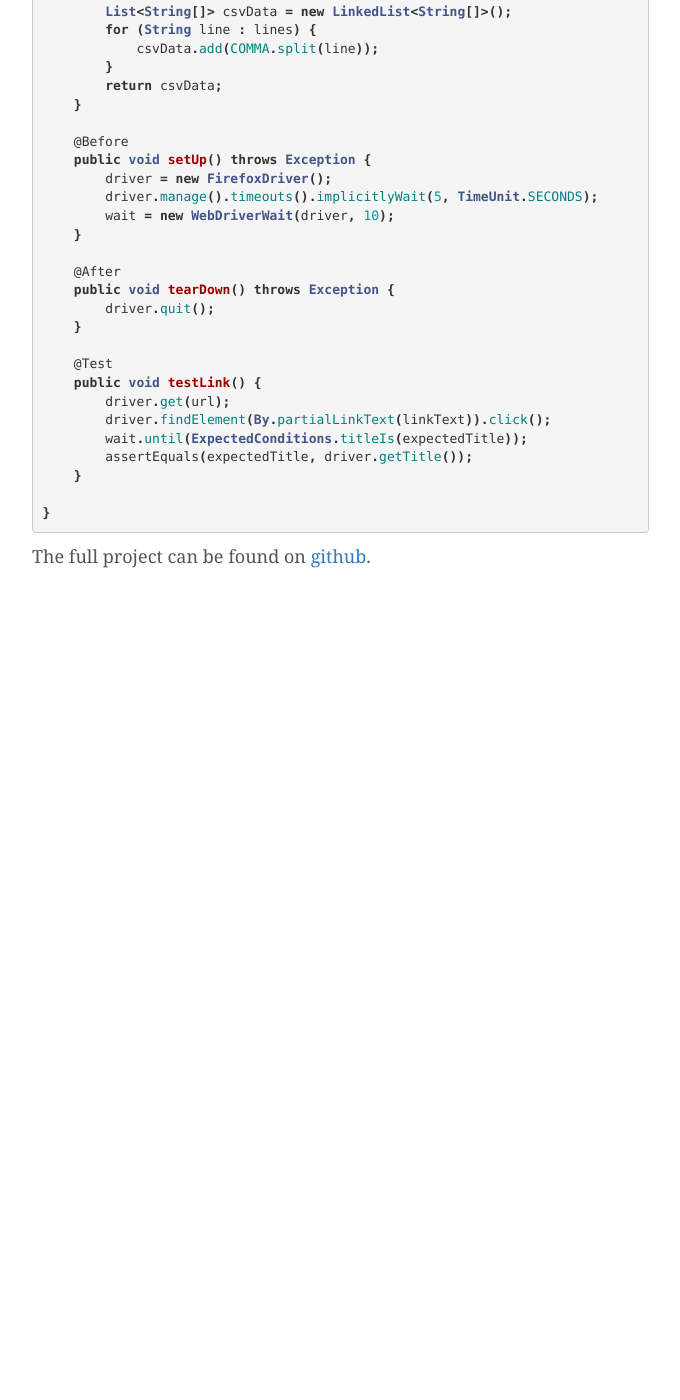
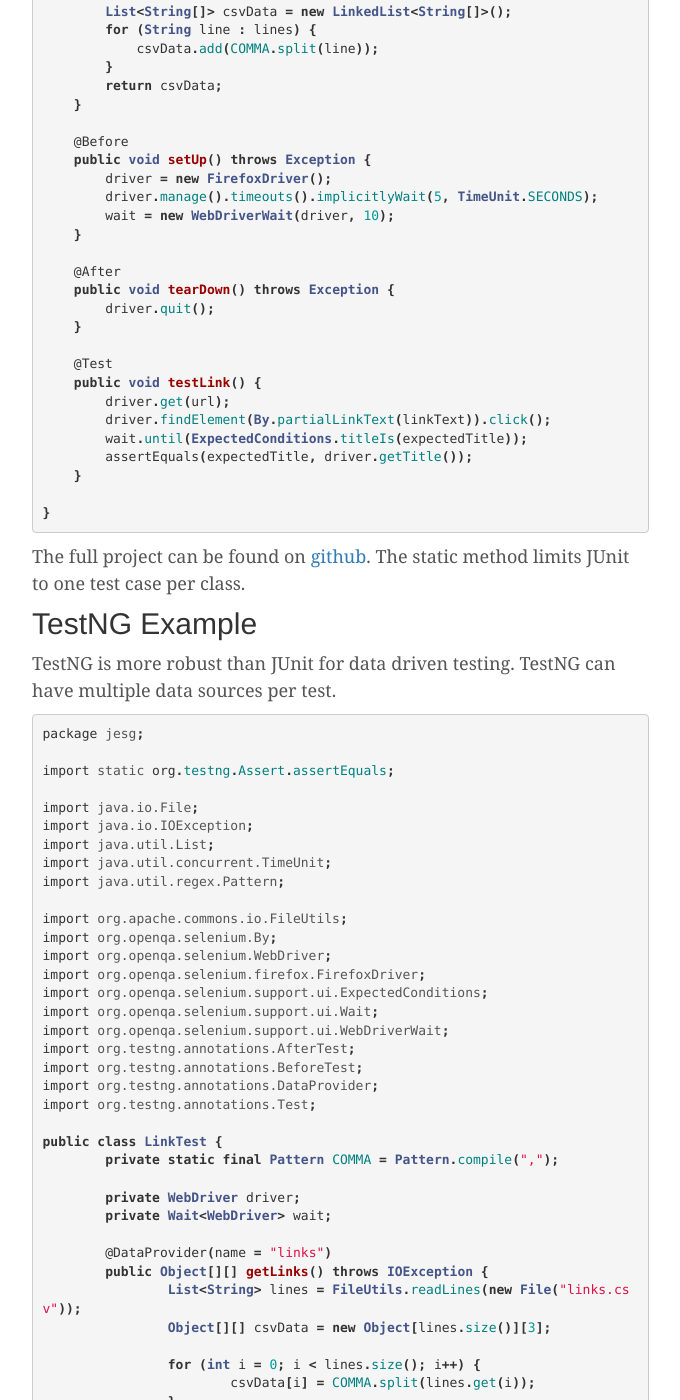
Before and after one commit to jesg/jesg.github.io, a Jekyll site: the page built from _posts/2014-03-31-selenium-data-driven-testing.markdown, in a window 1280 px wide and 1400 px high, scrolled down 1241 px. Shown: the whole window, without its empty margins (138-818 px from the left). Built offline with Jekyll 4.4.1, drawn with Linux system fonts in a browser that asks for light colours; nearby versions of some CDN libraries; Markdown is read by kramdown in place of the engine named in the settings; before the commit the page ends 1871 px from its top, so only the background shows below that; some of the changed text lies outside the part shown.

Commit message:
data driven testing with testng
Test broken links with TestNG.

```diff
--- a/_posts/2014-03-31-selenium-data-driven-testing.markdown
+++ b/_posts/2014-03-31-selenium-data-driven-testing.markdown
@@ -9,8 +9,9 @@ Data driven testing is a technique that drives tests with data.  Data driven tes
 
 Web applications often have a large number of edge cases that need to be tested.  Fifty tests in a JUnit test case is hard to maintain.  By puting the test data in an external file it can be edited by developers, testers, and buisness analyst who may not be comfortable with a programming language.
 
-Example
------
+JUnit Example
+------------
+
 Testing for broken links is a repetitive task that does not involve much logic.  When testing a link we need to know what page we start on, what link we click on, and the title of the next page rendered.  This can be summarized in a csv file.
 
 {% highlight text %}
@@ -71,4 +72,76 @@ public class LinkTest {
 }
 {% endhighlight %}
 
-The full project can be found on [github](https://github.com/jesg/selenium-ddt-links).
+The full project can be found on [github](https://github.com/jesg/selenium-ddt-links).  The static method limits JUnit to one test case per class.
+
+TestNG Example
+------------------------------
+
+TestNG is more robust than JUnit for data driven testing.  TestNG can have multiple data sources per test.
+
+
+{% highlight java %}
+package jesg;
+
+import static org.testng.Assert.assertEquals;
+
+import java.io.File;
+import java.io.IOException;
+import java.util.List;
+import java.util.concurrent.TimeUnit;
+import java.util.regex.Pattern;
+
+import org.apache.commons.io.FileUtils;
+import org.openqa.selenium.By;
+import org.openqa.selenium.WebDriver;
+import org.openqa.selenium.firefox.FirefoxDriver;
+import org.openqa.selenium.support.ui.ExpectedConditions;
+import org.openqa.selenium.support.ui.Wait;
+import org.openqa.selenium.support.ui.WebDriverWait;
+import org.testng.annotations.AfterTest;
+import org.testng.annotations.BeforeTest;
+import org.testng.annotations.DataProvider;
+import org.testng.annotations.Test;
+
+public class LinkTest {
+	private static final Pattern COMMA = Pattern.compile(",");
+
+	private WebDriver driver;
+	private Wait<WebDriver> wait;
+
+	@DataProvider(name = "links")
+	public Object[][] getLinks() throws IOException {
+		List<String> lines = FileUtils.readLines(new File("links.csv"));
+		Object[][] csvData = new Object[lines.size()][3];
+
+		for (int i = 0; i < lines.size(); i++) {
+			csvData[i] = COMMA.split(lines.get(i));
+		}
+		return csvData;
+	}
+
+	@BeforeTest
+	public void setUp() throws Exception {
+		driver = new FirefoxDriver();
+		driver.manage().timeouts().implicitlyWait(5, TimeUnit.SECONDS);
+		wait = new WebDriverWait(driver, 10);
+	}
+
+	@AfterTest
+	public void tearDown() throws Exception {
+		driver.quit();
+	}
+
+	@Test(dataProvider = "links")
+	public void verifyLinks(String url, String link, String title) {
+		driver.get(url);
+		driver.findElement(By.partialLinkText(link)).click();
+		wait.until(ExpectedConditions.titleIs(title));
+		assertEquals(title, driver.getTitle());
+	}
+
+}
+
+{% endhighlight %}
+
+The full project can be found on [github](https://github.com/jesg/selenium-testng-ddt).
```
